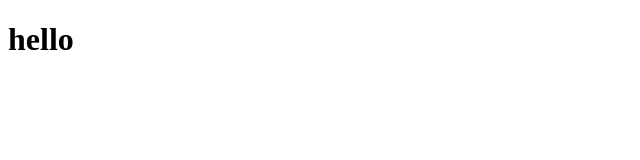
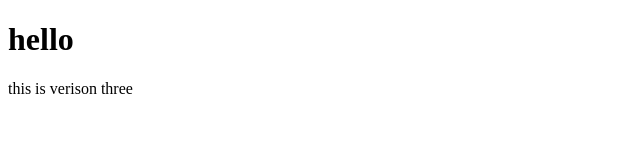
Before and after one commit to PD-scripts/my_repo, a plain HTML site: page index.html in a window 1280 px wide. Shown: the whole page, without its empty margins (0-640 px from the left). Drawn offline with Linux system fonts and the light colour scheme.

Commit message:
this is version 3

```diff
--- a/index.html
+++ b/index.html
@@ -7,5 +7,6 @@
 </head>
 <body>
     <h1>hello</h1>
+    <p>this is verison three</p>
 </body>
 </html>
```
